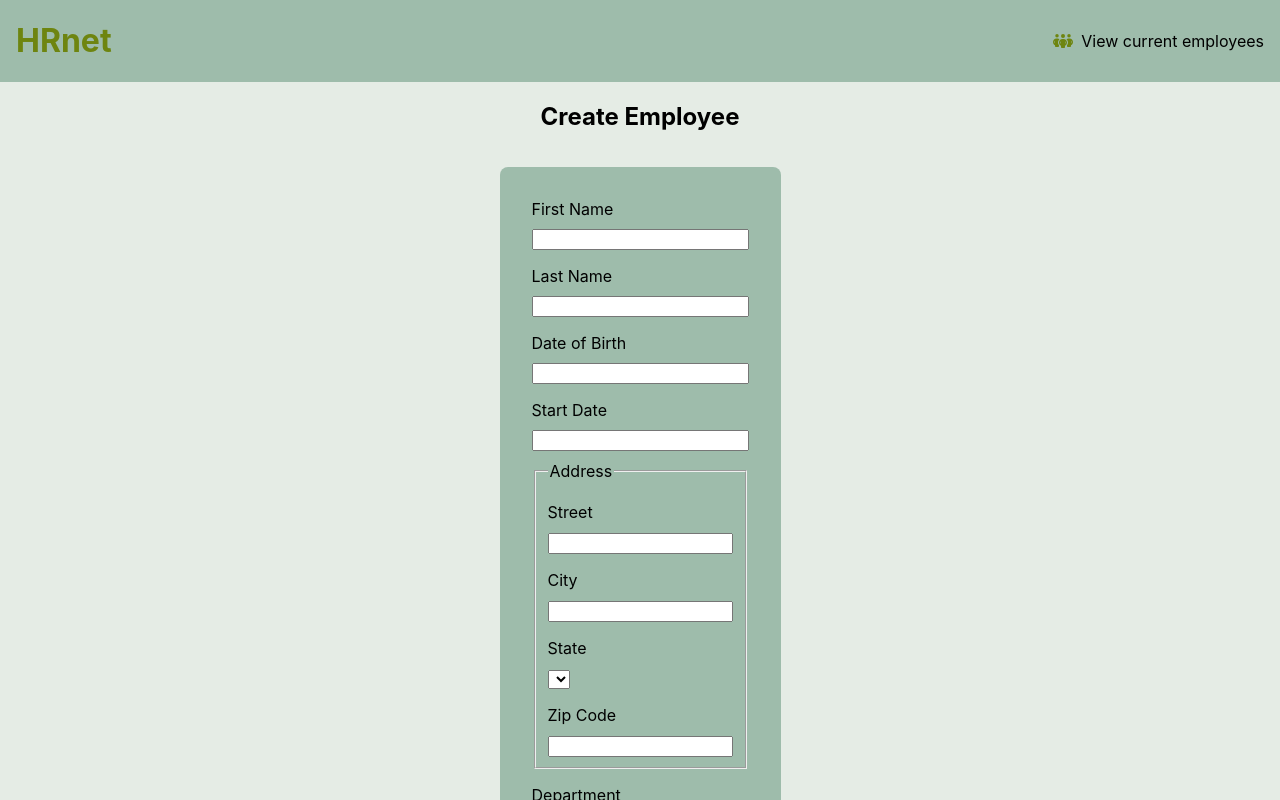
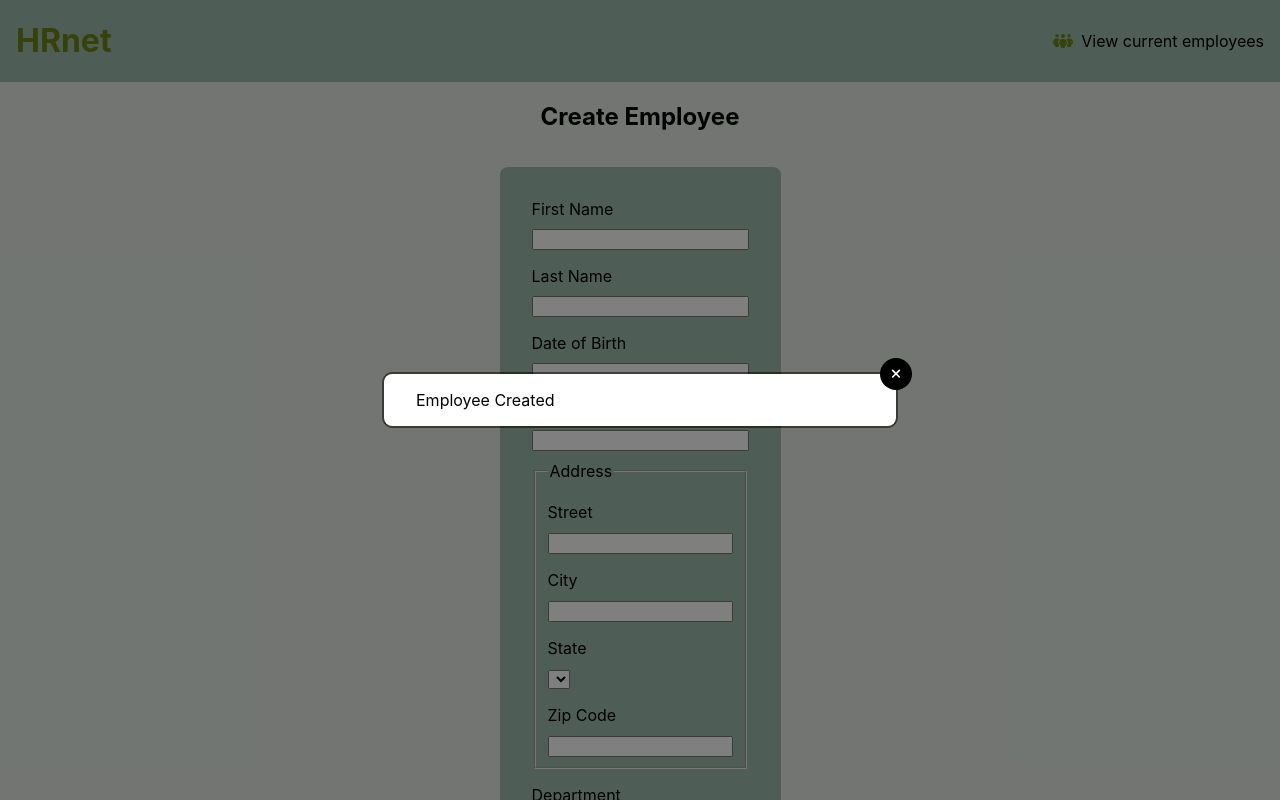
Before and after one commit to NicolasDuquesne2/NicolasDuquesne_14_06072022, a React (Create React App) app: page / in a window 1280 px wide. Shown: the top 800 px of the page. Built offline with nearby package versions, Linux system fonts and the light colour scheme.

Commit message:
Modal form is styled now

```diff
--- a/src/Components/ModalForm/index.jsx
+++ b/src/Components/ModalForm/index.jsx
@@ -2,6 +2,7 @@
 import React from "react"
 import { FontAwesomeIcon } from '@fortawesome/react-fontawesome'
 import { faXmark } from '@fortawesome/free-solid-svg-icons'
+import './modal.css'
 
 /**
  *
--- /dev/null
+++ b/src/Components/ModalForm/modal.css
@@ -0,0 +1,35 @@
+.modal-background {
+    position: absolute;
+    left: 0;
+    top: 0;
+    width: 100%;
+    height: 100%;
+    display: flex;
+    align-items: center;
+    justify-content: center;
+    background: #00000080;
+}
+
+.modal-container {
+    position: relative;
+    display: flex;
+    justify-content: space-between;
+    background: #ffffff;
+    box-shadow: -2px 0 #00000080, 0 2px #00000080, 2px 0 #00000080, 0 -2px #00000080;
+    width: 30rem;
+    border-radius: 0.5rem;
+    padding-left: 2rem;
+}
+
+.modal-leave {
+    border-radius: 50%;
+    border-style: none;
+    color: #ffffff;
+    cursor: pointer;
+    background: #000;
+    width: 2rem;
+    height: 2rem;
+    position: absolute;
+    top: -1rem;
+    right: -1rem;
+}
```
